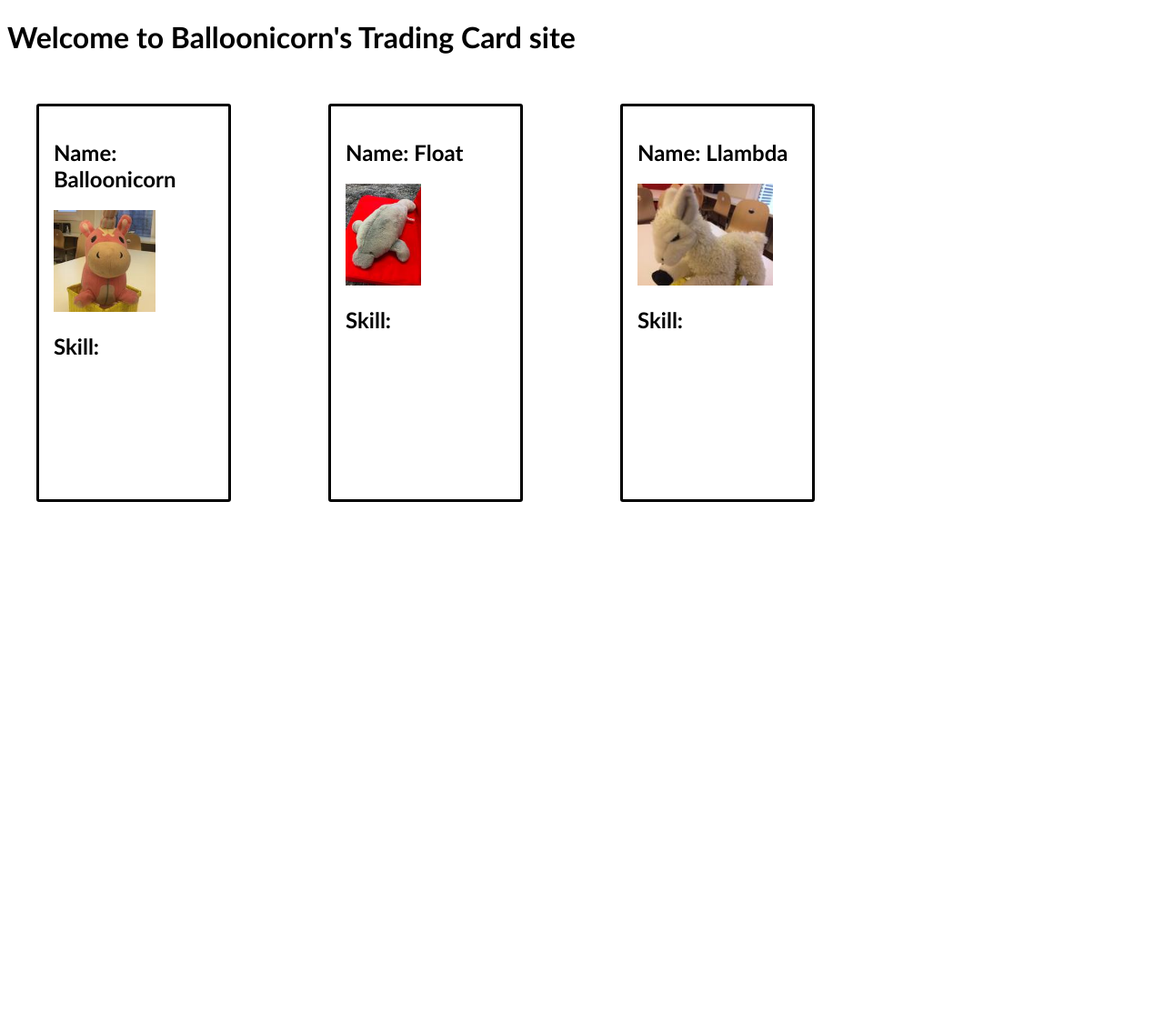
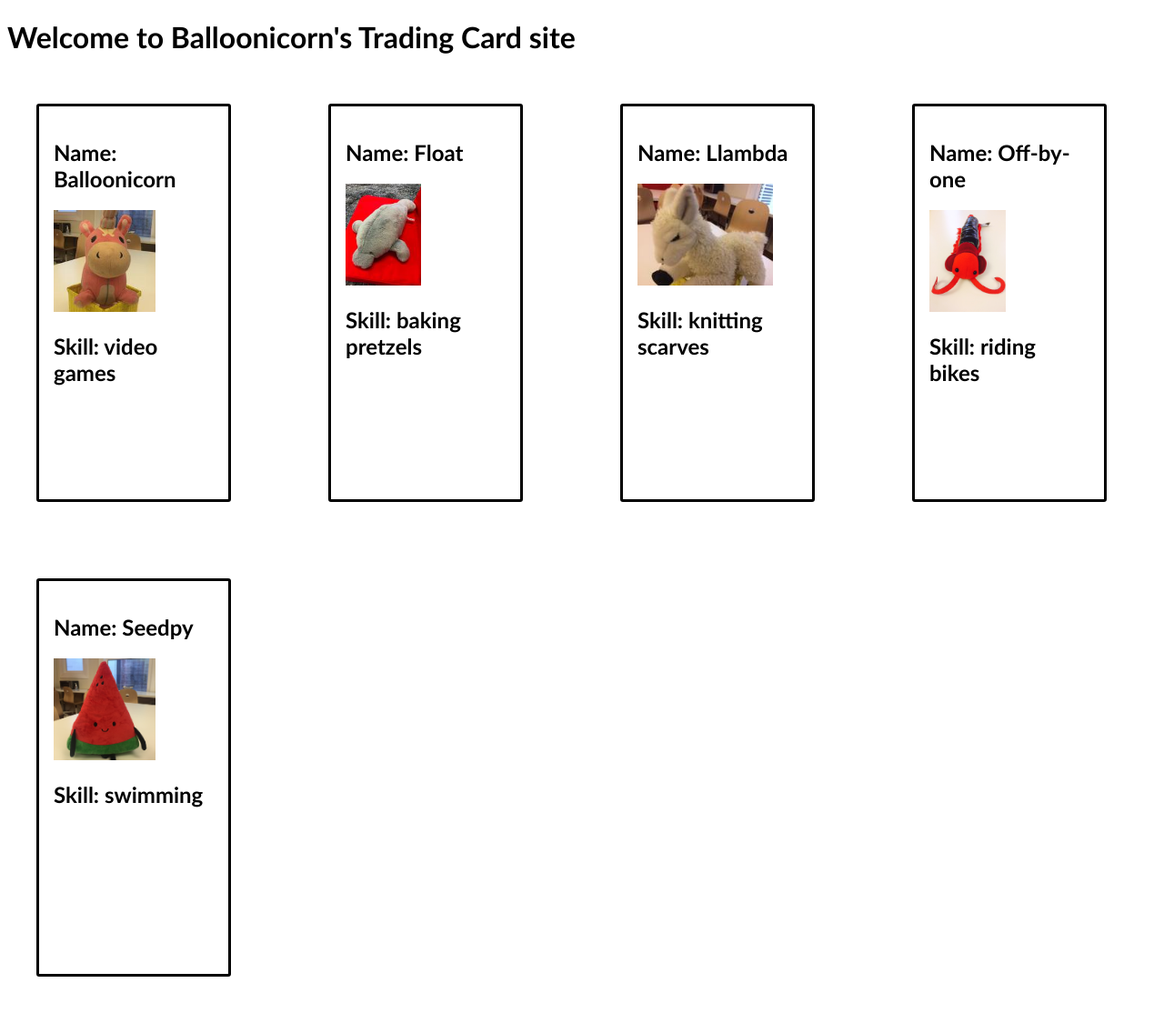
Before and after one commit to knghiem03/react-trading-cards, a Flask app: page /cards in a window 1280 px wide. Shown: the whole page at 91% size. Before the commit the page ends 552 px from the top, so only its background shows below. Run offline with Flask 2, Linux system fonts and the light colour scheme; some libraries are stand-ins or nearby versions.

Commit message:
completed step 3

```diff
--- a/static/js/tradingCard.jsx
+++ b/static/js/tradingCard.jsx
@@ -13,7 +13,7 @@ function TradingCard(props) {
     <div className="card">
       <h2>Name: {props.name}</h2>
       <img src={props.imgUrl} alt="profile" />
-      <h2>Skill: </h2>
+      <h2>Skill: {props.skill}</h2>
     </div>
   );
 }
@@ -32,3 +32,13 @@ ReactDOM.render(
   <TradingCard name="Llambda" skill="knitting scarves" imgUrl="/static/img/llambda.jpg" />,
   document.querySelector('#llambda')
 );
+
+ReactDOM.render(
+  <TradingCard name="Off-by-one" skill="riding bikes" imgUrl="/static/img/off-by-one.jpeg" />,
+  document.querySelector('#off-by-one')
+);
+
+ReactDOM.render(
+  <TradingCard name="Seedpy" skill="swimming" imgUrl="/static/img/seedpy.jpeg" />,
+  document.querySelector('#seedpy')
+);
--- a/templates/cards.html
+++ b/templates/cards.html
@@ -17,6 +17,12 @@
 
   <!-- Mount Llambda's card on to this element. -->
   <div id="llambda"></div>
+
+   <!-- Mount off-by-one's card on to this element. -->
+   <div id="off-by-one"></div>
+
+   <!-- Mount seedpy's card on to this element. -->
+   <div id="seedpy"></div>
 </div>
 
 {% endblock %}
```
Also changed, not shown: static/js/homepage.jsx (+7 -1 lines).
